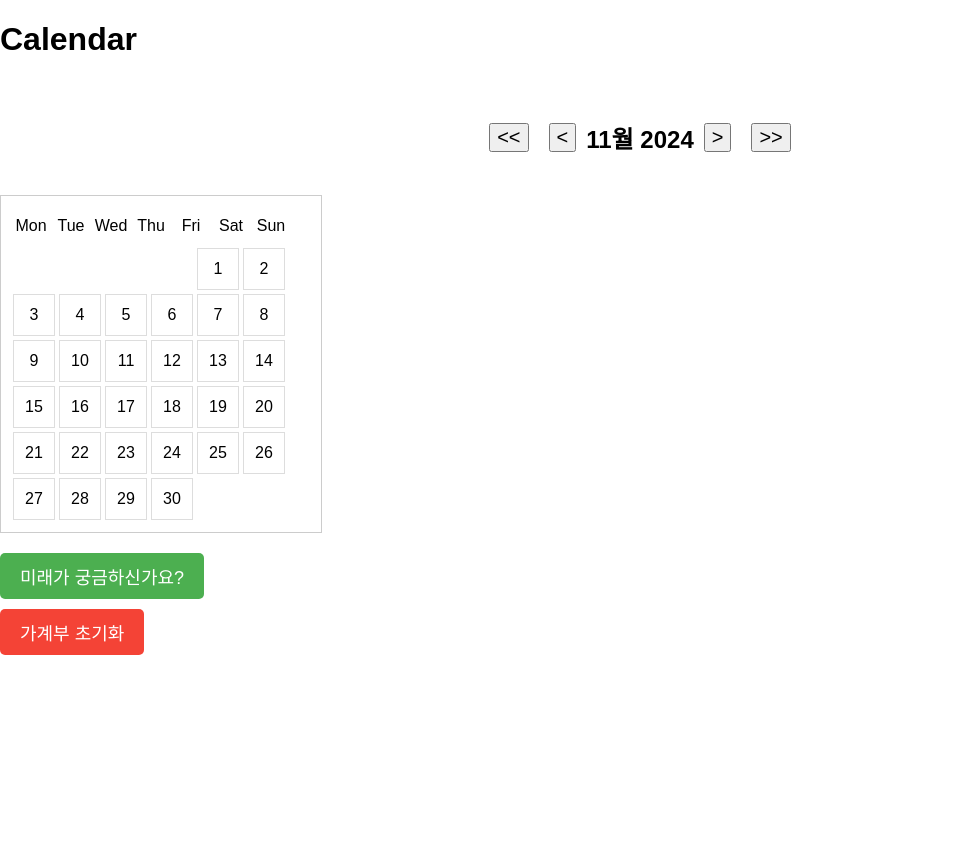
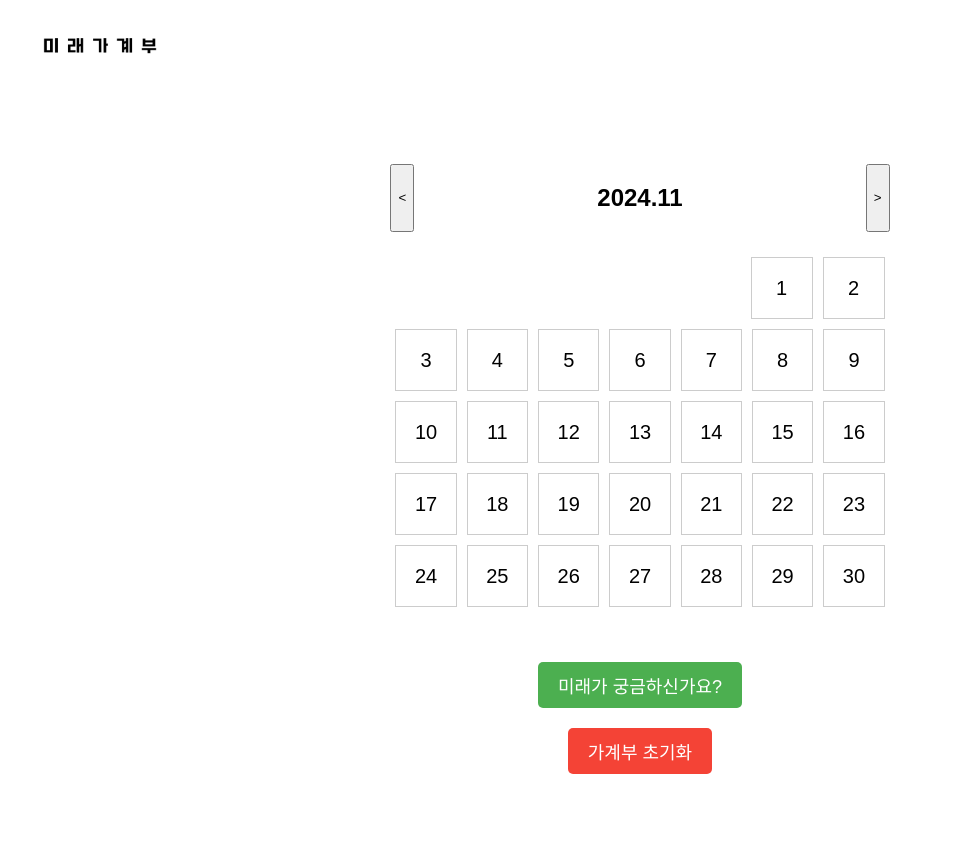
Before and after one commit to pinkkj/Future-Budget, a Flask app: page /future_page in a window 1280 px wide. Shown: the top 852 px of the page, without its empty margins (0-953 px from the left). Run offline with Flask 3, Linux system fonts and the light colour scheme; some web fonts are replaced.

Commit message:
enhancement: future page

```diff
--- a/templates/future_page.html
+++ b/templates/future_page.html
@@ -3,7 +3,7 @@
 <head>
     <meta charset="UTF-8">
     <meta name="viewport" content="width=device-width, initial-scale=1.0">
-    <title>Interactive Calendar - 미래 페이지</title>
+    <title>가계부 작성</title>
     <style>
         @font-face {
             font-family: 'S-CoreDream-3Light';
@@ -19,55 +19,94 @@
             display: flex;
             flex-direction: column;
             width: 100%;
-            overflow-x: hidden; /* 가로 스크롤을 숨깁니다 */
+            overflow-x: hidden;
         }
+
+        /* 로고 스타일 */
+        .logo-container {
+            position: relative;
+            top: 10px;
+            left: 20px;
+            text-align: left;
+            z-index: 10;
+            margin-bottom: 30px;
+            margin-top: 21px;
+        }
+
+        .logo-container img {
+            width: 160px;
+            height: auto;
+            cursor: pointer;
+        }
+
+        /* 달력 스타일 */
+        .calendar {
+            margin-top: 50px;
+            width: 39%;
+            margin: 0 auto; /* 중앙 정렬 */
+        }
+
+        /* 헤더 스타일 */
         .calendar-header {
             display: flex;
-            justify-content: center;
-            align-items: center;
-            margin: 20px;
-        }
-        .calendar-header button {
-            font-size: 20px;
-            margin: 0 10px;
+            justify-content: space-between;
+            width: 100%;
+            margin-bottom: 20px;
+            margin-top: 80px;
         }
         .calendar-header h2 {
-            font-size: 24px;
+            font-size: 24px; /* 볼드 스타일 제거 */
+            cursor: pointer;
         }
-        .calendar {
-            border: 1px solid #ccc;
-            padding: 10px;
-            width: 300px;
-        }
-        .month-name {
-            text-align: center;
-            margin-bottom: 10px;
-            font-weight: bold;
-        }
-        .weekdays, .days {
-            display: flex;
-            flex-wrap: wrap;
-        }
-        .weekdays div, .days div {
-            width: 40px;
-            height: 40px;
+
+        .week-row {
             display: flex;
             justify-content: center;
-            align-items: center;
         }
-        .days div {
+
+        /* 첫 번째 주는 오른쪽 정렬 */
+        .week-row.first-week {
+            justify-content: flex-end;
+        }
+
+        /* 마지막 주는 왼쪽 정렬 */
+        .week-row.last-week {
+            justify-content: flex-start;
+        }
+
+        /* 날짜 셀 스타일 */
+        .day {
+            display: inline-block;
+            width: 60px;
+            height: 60px;
+            line-height: 60px; /* 텍스트 중앙 정렬 */
+            text-align: center;
+            font-size: 20px; /* 날짜 텍스트 크기 */
             cursor: pointer;
-            border: 1px solid #ddd;
-            margin: 2px;
+            border: 1px solid #ccc;
+            margin: 5px;
         }
-        .days div:hover {
+
+        .day:hover {
             background-color: #f0f0f0;
         }
+
         .empty {
-            visibility: hidden;
+            width: 60px; /* 빈 칸의 크기 조정 */
+            height: 60px; /* 빈 칸의 크기 조정 */
+            visibility: hidden; /* 보이지 않게 처리 */
         }
+
+        /* 버튼을 중앙 정렬하기 */
+        .button-container {
+            display: flex;
+            flex-direction: column;
+            align-items: center; /* 세로 중앙 정렬 */
+            justify-content: center; /* 가로 중앙 정렬 */
+            gap: 20px; /* 버튼 간격 */
+        }
+
         .future-button {
-            margin-top: 20px;
             padding: 10px 20px;
             font-size: 18px;
             background-color: #4CAF50;
@@ -75,13 +114,15 @@
             border: none;
             cursor: pointer;
             border-radius: 5px;
+            text-align: center;
+            margin-top: 50px;
         }
+
         .future-button:hover {
             background-color: #45a049;
         }
-                /* 추가된 부분: 삭제 버튼 스타일 */
+
         .delete-button {
-            margin-top: 10px;
             padding: 10px 20px;
             font-size: 18px;
             background-color: #f44336;
@@ -89,33 +130,76 @@
             border: none;
             cursor: pointer;
             border-radius: 5px;
+            text-align: center;
         }
+
         .delete-button:hover {
             background-color: #d32f2f;
+        }
+
+        .section5 {
+            grid-row: 5;
+            display: flex;
+            flex-direction: column;
+            justify-content: center;
+            align-items: center;
+            background-color: #424141;
+            color: rgb(185, 185, 185);
+            padding: 20px;
+            height: 22.2vh;
+            margin-top: 130px;
+        }
+
+        .section5 h5, .section5 h7, .section5 p {
+            margin: 10px 0;
+            text-align: center;
         }
     </style>
 </head>
 <body>
-    <h1>Calendar</h1>
+    <!-- 로고 영역 -->
+    <div class="logo-container">
+        <a href="/" id="logo-link">
+            <img src="/static/images/logo.jpg" alt="로고">
+        </a>
+    </div>
+
+    <div class="calendar">
         <div class="calendar-header">
-        <button id="prevYearBtn" onclick="changeYear(-1)">&lt;&lt;</button>
             <button id="prevMonthBtn" onclick="changeMonth(-1)">&lt;</button>
             <h2 id="monthYear"></h2>
             <button id="nextMonthBtn" onclick="changeMonth(1)">&gt;</button>
-        <button id="nextYearBtn" onclick="changeYear(1)">&gt;&gt;</button>
         </div>
-    <div class="calendar" id="calendarContainer"></div>
+        <div id="calendarDays"></div>
+    </div>
 
+    <div class="button-container">
         <form method="post" action="/future_budget_visualization">
             <button type="submit" class="future-button">미래가 궁금하신가요?</button>
         </form>
 
-        <!-- 가계부 초기화 버튼 -->
         <form method="post" action="/clear_data" onsubmit="return confirm('정말 데이터를 삭제하시겠습니까?')">
             <button type="submit" class="delete-button">가계부 초기화</button>
         </form>
+    </div>
+
+    <div class="section section5">
+        <h4>경희대학교 데이터 분석/AI 중앙동아리 KHUDA</h4>
+        <h7>Data Business & Recommendation System Track</h7>
+        <p>개발: 소프트웨어융합학과 최소영, 이제희 / 산업경영공학과 허채은, 이준영</p>
+    </div>
 
     <script>
+        // 로고 클릭 시 확인 팝업
+        document.getElementById('logo-link').addEventListener('click', function(event) {
+            const confirmation = confirm("메인 페이지로 돌아가시겠습니까?");
+            if (!confirmation) {
+                event.preventDefault(); // 취소 시 이동을 막음
+            }
+        });
+
+        const calendarDays = document.getElementById('calendarDays');
+        const monthYear = document.getElementById('monthYear');
         let currentDate = new Date();
 
         function renderCalendar(date) {
@@ -123,52 +207,51 @@
                 "1월", "2월", "3월", "4월", "5월", "6월",
                 "7월", "8월", "9월", "10월", "11월", "12월"
             ];
-            const calendarContainer = document.getElementById('calendarContainer');
-            calendarContainer.innerHTML = '';
+            calendarDays.innerHTML = ''; // 기존 내용 삭제
 
             const monthYearDisplay = document.getElementById('monthYear');
-            monthYearDisplay.textContent = `${monthNames[date.getMonth()]} ${date.getFullYear()}`;
+            monthYearDisplay.textContent = `${date.getFullYear()}.${(date.getMonth() + 1).toString().padStart(2, '0')}`;
 
-            let firstDay = new Date(date.getFullYear(), date.getMonth(), 1).getDay();
-            firstDay = (firstDay === 0) ? 6 : firstDay - 1; // Adjust to start from Monday (0 = Monday)
+            const firstDay = new Date(date.getFullYear(), date.getMonth(), 1).getDay();  // 해당 월 첫째 날의 요일
+            const daysInMonth = new Date(date.getFullYear(), date.getMonth() + 1, 0).getDate();  // 해당 월의 일 수
 
-            const daysInMonth = new Date(date.getFullYear(), date.getMonth() + 1, 0).getDate();
+            let weekRow = document.createElement('div');
+            weekRow.classList.add('week-row', 'first-week'); // 첫 주는 오른쪽 정렬
 
-            const weekdaysDiv = document.createElement('div');
-            weekdaysDiv.classList.add('weekdays');
-            ['Mon', 'Tue', 'Wed', 'Thu', 'Fri', 'Sat', 'Sun'].forEach(day => {
-                const dayDiv = document.createElement('div');
-                dayDiv.textContent = day;
-                weekdaysDiv.appendChild(dayDiv);
-            });
-            calendarContainer.appendChild(weekdaysDiv);
-
-            const daysDiv = document.createElement('div');
-            daysDiv.classList.add('days');
-
+            // 첫 번째 주는 빈 공간을 추가하여 시작 위치를 맞추기
             for (let i = 0; i < firstDay; i++) {
                 const emptyDiv = document.createElement('div');
                 emptyDiv.classList.add('empty');
-                daysDiv.appendChild(emptyDiv);
+                weekRow.appendChild(emptyDiv);
             }
 
+            // 날짜 생성
             for (let day = 1; day <= daysInMonth; day++) {
                 const dayDiv = document.createElement('div');
+                dayDiv.classList.add('day');
                 dayDiv.textContent = day;
                 dayDiv.onclick = () => {
                     const formattedDate = `${date.getFullYear()}-${(date.getMonth() + 1).toString().padStart(2, '0')}-${day.toString().padStart(2, '0')}`;
                     window.location.href = `/add_entry/${formattedDate}`;
                 };
-                daysDiv.appendChild(dayDiv);
+                weekRow.appendChild(dayDiv);
+
+                // 한 주에 7일이 되면 새로운 주를 생성
+                if (weekRow.children.length === 7) {
+                    calendarDays.appendChild(weekRow);
+                    weekRow = document.createElement('div');
+                    weekRow.classList.add('week-row');
                 }
-            calendarContainer.appendChild(daysDiv);
             }
 
-        function changeYear(offset) {
-            currentDate.setFullYear(currentDate.getFullYear() + offset);
-            renderCalendar(currentDate);
+            // 마지막 주 처리 (7일 미만일 경우)
+            if (weekRow.children.length > 0) {
+                weekRow.classList.add('last-week'); // 마지막 주는 왼쪽 정렬
+                calendarDays.appendChild(weekRow);
+            }
         }
 
+        // 날짜 변경 함수
         function changeMonth(offset) {
             currentDate.setMonth(currentDate.getMonth() + offset);
             renderCalendar(currentDate);
@@ -181,6 +264,7 @@
         if (popupMessage) {
             alert(popupMessage);
         }
+
     </script>
 </body>
 </html>
```
Lines whose indentation alone changed are shown as unchanged.
